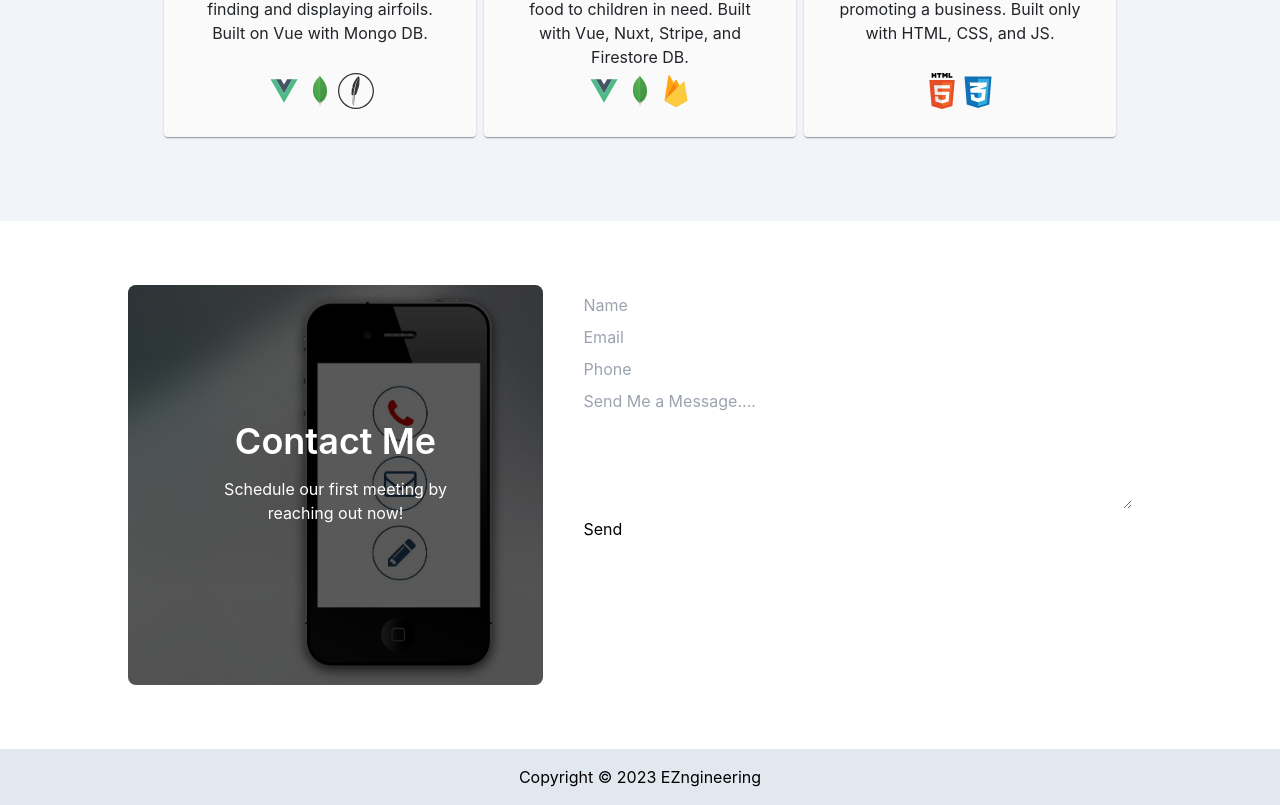
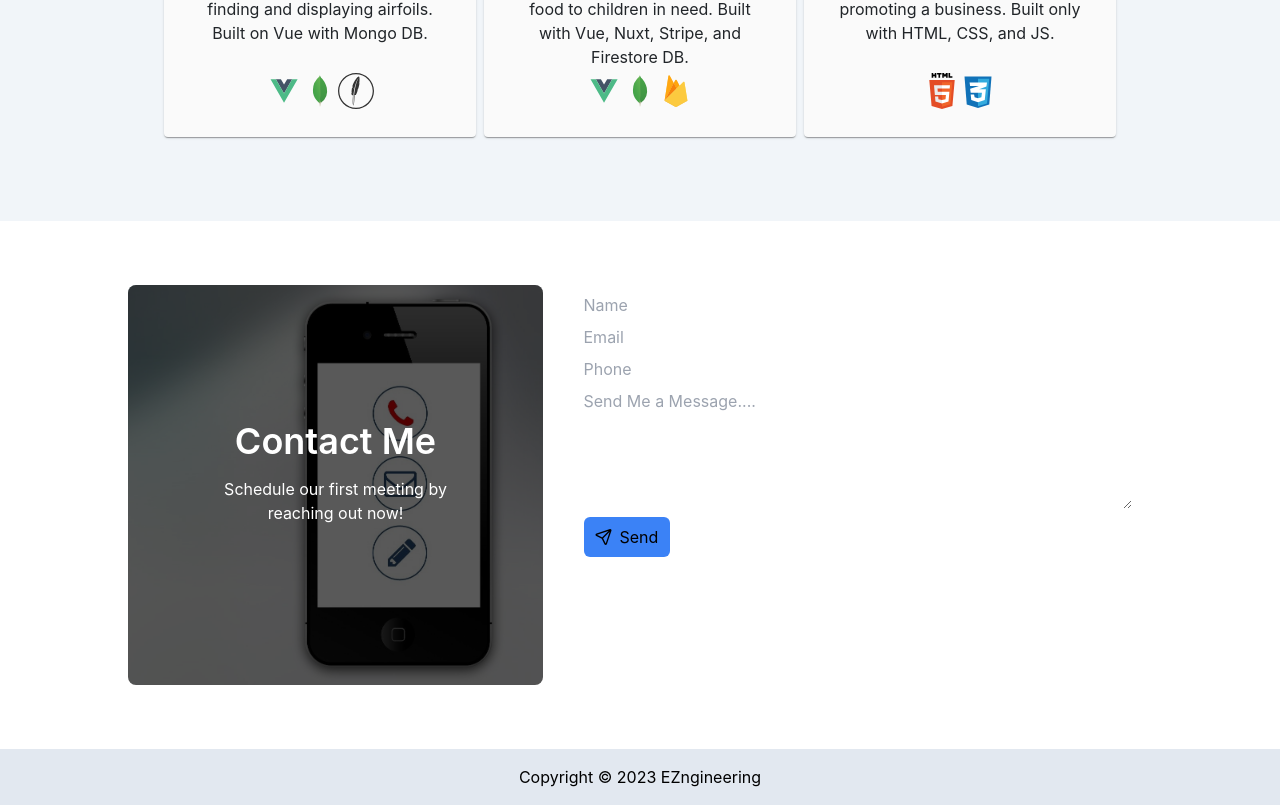
Before and after one commit to danielenriquez59/nuxt-portfolio, a Nuxt app: page / in a window 1280 px wide. Shown: the part 1575-2380 px from the top of the page. Built offline with nearby package versions, Linux system fonts and the light colour scheme.

Commit message:
fix contact button

```diff
--- a/components/Contact.vue
+++ b/components/Contact.vue
@@ -35,7 +35,9 @@
                     <Textarea autoresize v-model="state.message" rows="5" cols="52" placeholder="Send Me a Message...." />
                 </div>
                 <!-- <Button label="Send" type="submit" class="p-button-raised my-4" icon="pi pi-send"></Button> -->
-                <button type="submit">Send</button>
+                <button type="submit" class="bg-blue-500 p-2 rounded-md px-3 hover:bg-blue-400 active:bg-blue-900">
+                    <div class="flex gap-2 items-center"> <i class="pi pi-send text-black"></i>Send</div>
+                </button>
             </form>
         </div>
 
```
